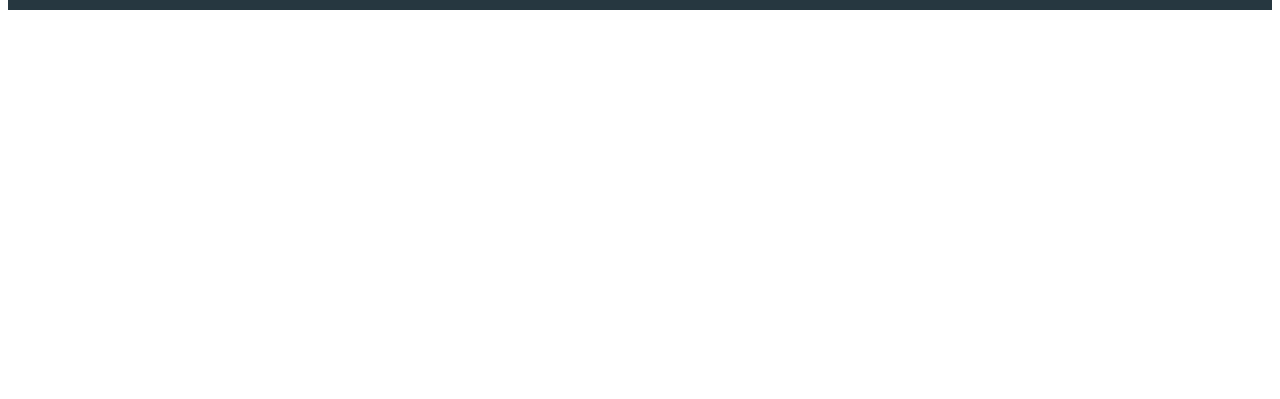
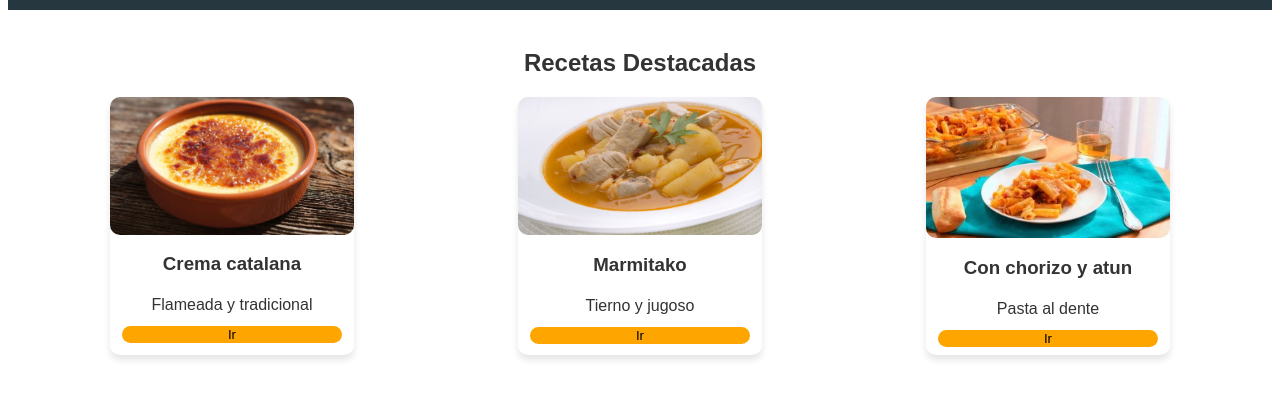
Before and after one commit to tompaz90/tompaz90.github.io, a plain HTML site: page index.html in a window 1280 px wide. Shown: the part 87-486 px from the top of the page. Drawn offline with Linux system fonts and the light colour scheme.

Commit message:
Creado cards de recetas destacadas

```diff
--- a/css/home.css
+++ b/css/home.css
@@ -35,3 +35,50 @@ body {
     background-color: #fff;
     color: #333;
 }
+
+.recetasdelasemana {
+    padding: 20px;
+}
+
+.recetasdelasemana h2 {
+    display: flex;
+    justify-content: center;
+    color: #333;
+}
+
+.card {
+    width: 20%;
+    display: flex;
+    flex-direction: column;
+    align-items: center;
+    border-radius: 10px;
+    box-shadow: 0px 5px 7px rgba(0, 0, 0, 0.1);
+}
+
+.card img {
+    width: 100%;
+    height: auto;
+    border-radius: 10px;
+}
+
+.card h3 {
+    color: #333;
+    margin-bottom: 5px;
+}
+
+.btn {
+    background-color: orange;
+    border-radius: 10px;
+    width: 90%;
+    border: none;
+    margin-bottom: 8px;
+}
+
+div p {
+    margin-bottom: 12px;
+}
+
+.cardsdiv {
+    display: flex;
+    justify-content: space-around;
+}
--- a/index.html
+++ b/index.html
@@ -17,6 +17,30 @@
             <a href="#">Sign up</a>
         </nav>
     </header>
+    <section class="recetasdelasemana">
+        <h2>Recetas Destacadas</h2>
+        <div class="cardsdiv">
+            <div class="card">
+            <img src="./img/cremacatalana.jpg" alt="Crema Catalana">
+            <h3>Crema catalana</h3>
+            <p>Flameada y tradicional</p>
+            <button href="#" class="btn">Ir</button>
+        </div>
+        <div class="card">
+            <img src="./img/marmitako.jpg" alt="Marmitako">
+            <h3>Marmitako</h3>
+            <p>Tierno y jugoso</p>
+            <button href="#" class="btn">Ir</button>
+        </div>
+        <div class="card">
+            <img src="./img/macarrones.jpg" alt="Crema Catalana">
+            <h3>Con chorizo y atun</h3>
+            <p>Pasta al dente</p>
+            <button href="#" class="btn">Ir</button>
+        </div>
+        </div>
+
+    </section>
 
 </body>
 </html>
```
Also changed, not shown: img/macarrones.jpg (added), img/marmitako.jpg (added).
